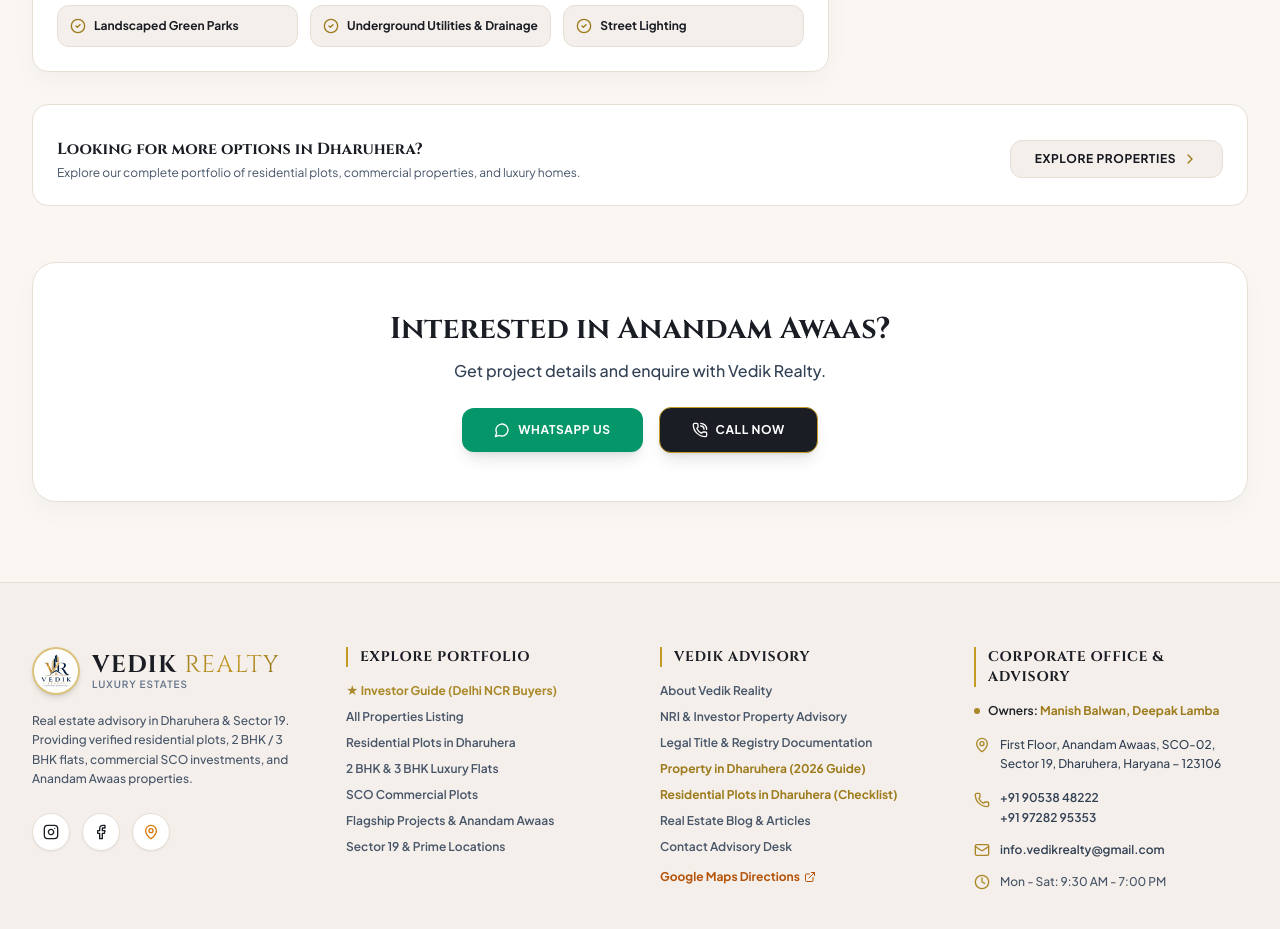
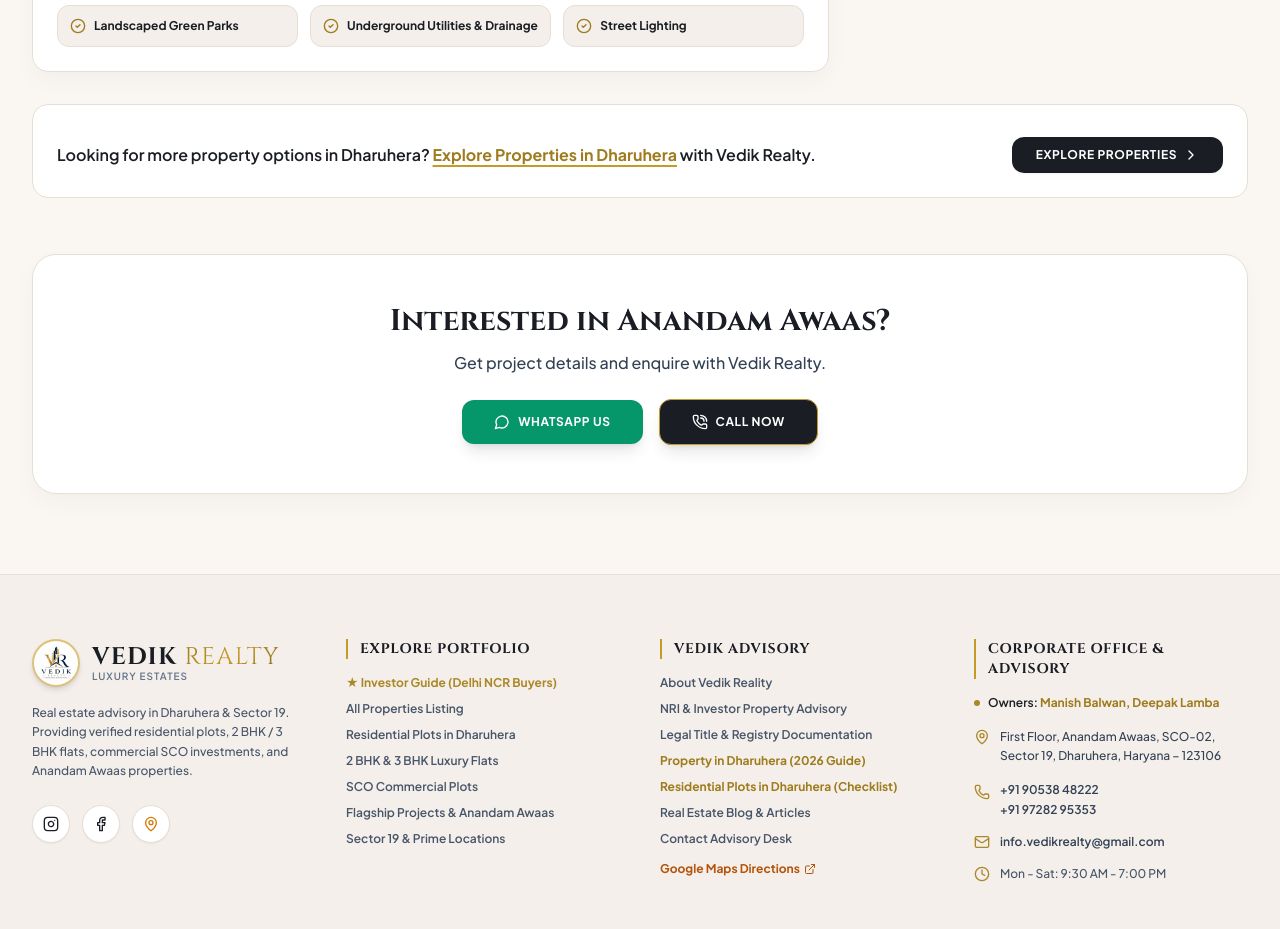
Before and after one commit to bansalsaumya/vedik-reality, a React (Vite) app: page /properties/anandam-awaas-anandam-estate-dharuhera in a window 1280 px wide. Shown: the part 1660-2589 px from the top of the page. Built offline with nearby package versions, Linux system fonts and the light colour scheme; no server answers.

Commit message:
SEO: Add internal links from blogs and project pages to properties hub

```diff
--- a/src/pages/BlogDetailPage.jsx
+++ b/src/pages/BlogDetailPage.jsx
@@ -537,6 +537,18 @@ export default function BlogDetailPage() {
                 If you are searching for residential plots in Dharuhera, explore available property opportunities and connect with Vedik Realty for further information.
               </p>
 
+              {/* Exact Line: Explore Properties in Dharuhera with Vedik Realty */}
+              <p className="text-base font-semibold text-charcoal-800 bg-white p-4 rounded-xl border border-borderlight">
+                Explore{' '}
+                <Link
+                  to="/properties"
+                  className="font-bold text-gold-700 hover:text-charcoal-900 underline decoration-gold-500 decoration-2 underline-offset-4"
+                >
+                  Properties in Dharuhera
+                </Link>{' '}
+                with Vedik Realty.
+              </p>
+
               {/* Internal Link to /properties */}
               <div className="p-6 rounded-2xl bg-white border-2 border-gold-500/40 shadow-sm text-center my-6 space-y-3">
                 <h3 className="font-serif text-lg font-bold text-charcoal-800">
--- a/src/pages/PropertyDetailPage.jsx
+++ b/src/pages/PropertyDetailPage.jsx
@@ -304,18 +304,26 @@ export default function PropertyDetailPage() {
 
         </div>
 
-        {/* Internal Link to Properties Catalog */}
+        {/* Internal Link to Properties Catalog (Step 3, 4, 5) */}
         <div className="pt-8 border-t border-borderlight flex flex-col sm:flex-row items-center justify-between gap-4 p-6 rounded-2xl bg-white border border-borderlight shadow-xs">
           <div>
-            <h4 className="font-serif text-base font-bold text-charcoal-800">Looking for more options in Dharuhera?</h4>
-            <p className="text-xs text-slate-600 mt-1">Explore our complete portfolio of residential plots, commercial properties, and luxury homes.</p>
+            <p className="text-sm sm:text-base font-semibold text-charcoal-800">
+              Looking for more property options in Dharuhera?{' '}
+              <Link
+                to="/properties"
+                className="font-bold text-gold-700 hover:text-charcoal-900 underline decoration-gold-500 decoration-2 underline-offset-4"
+              >
+                Explore Properties in Dharuhera
+              </Link>{' '}
+              with Vedik Realty.
+            </p>
           </div>
           <Link
             to="/properties"
-            className="shrink-0 px-6 py-2.5 rounded-xl bg-cream hover:bg-gold-500/20 text-charcoal-900 border border-borderlight text-xs font-bold uppercase tracking-wider transition flex items-center gap-1.5"
+            className="shrink-0 px-6 py-2.5 rounded-xl bg-charcoal-800 hover:bg-gold-500 text-white hover:text-charcoal-900 text-xs font-bold uppercase tracking-wider transition flex items-center gap-1.5 shadow-sm"
           >
             <span>Explore Properties</span>
-            <ChevronRight className="w-4 h-4 text-gold-700" />
+            <ChevronRight className="w-4 h-4" />
           </Link>
         </div>
 
```
